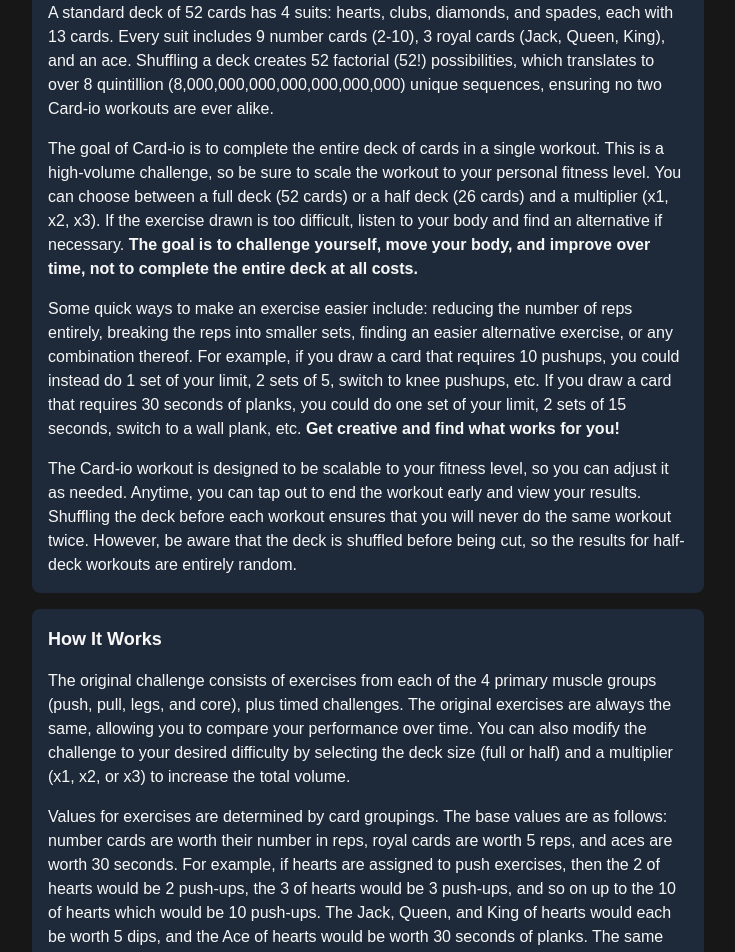
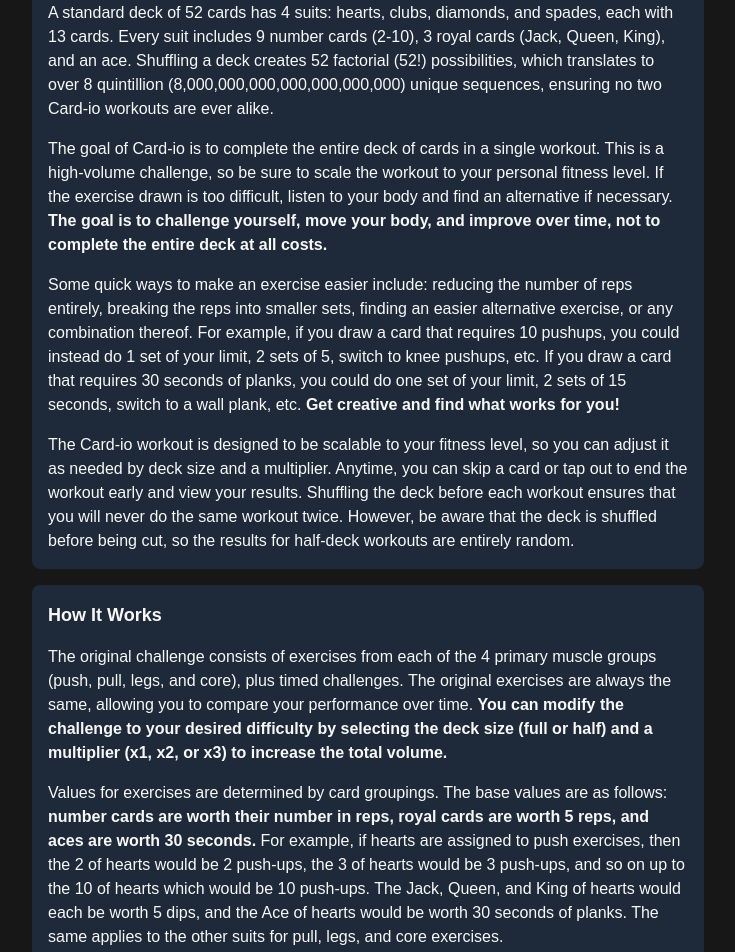
Before and after one commit to natep1123/Card-io, a Next.js app: page /about in a window 1280 px wide. Shown: the part 240-1192 px from the top of the page, without its empty margins (272-1007 px from the left). Built offline with nearby package versions, Linux system fonts and the light colour scheme.

Commit message:
Updated about page

```diff
--- a/src/app/about/page.js
+++ b/src/app/about/page.js
@@ -16,10 +16,9 @@ export default function AboutPage() {
           <p>
             The goal of Card-io is to complete the entire deck of cards in a
             single workout. This is a high-volume challenge, so be sure to scale
-            the workout to your personal fitness level. You can choose between a
-            full deck (52 cards) or a half deck (26 cards) and a multiplier (x1,
-            x2, x3). If the exercise drawn is too difficult, listen to your body
-            and find an alternative if necessary.{" "}
+            the workout to your personal fitness level. If the exercise drawn is
+            too difficult, listen to your body and find an alternative if
+            necessary.{" "}
             <b>
               The goal is to challenge yourself, move your body, and improve
               over time, not to complete the entire deck at all costs.
@@ -37,11 +36,12 @@ export default function AboutPage() {
           </p>
           <p>
             The Card-io workout is designed to be scalable to your fitness
-            level, so you can adjust it as needed. Anytime, you can tap out to
-            end the workout early and view your results. Shuffling the deck
-            before each workout ensures that you will never do the same workout
-            twice. However, be aware that the deck is shuffled before being cut,
-            so the results for half-deck workouts are entirely random.
+            level, so you can adjust it as needed by deck size and a multiplier.
+            Anytime, you can skip a card or tap out to end the workout early and
+            view your results. Shuffling the deck before each workout ensures
+            that you will never do the same workout twice. However, be aware
+            that the deck is shuffled before being cut, so the results for
+            half-deck workouts are entirely random.
           </p>
         </div>
 
@@ -51,16 +51,21 @@ export default function AboutPage() {
             The original challenge consists of exercises from each of the 4
             primary muscle groups (push, pull, legs, and core), plus timed
             challenges. The original exercises are always the same, allowing you
-            to compare your performance over time. You can also modify the
-            challenge to your desired difficulty by selecting the deck size
-            (full or half) and a multiplier (x1, x2, or x3) to increase the
-            total volume.
+            to compare your performance over time.{" "}
+            <b>
+              You can modify the challenge to your desired difficulty by
+              selecting the deck size (full or half) and a multiplier (x1, x2,
+              or x3) to increase the total volume.
+            </b>
           </p>
           <p>
             Values for exercises are determined by card groupings. The base
-            values are as follows: number cards are worth their number in reps,
-            royal cards are worth 5 reps, and aces are worth 30 seconds. For
-            example, if hearts are assigned to push exercises, then the 2 of
+            values are as follows:{" "}
+            <b>
+              number cards are worth their number in reps, royal cards are worth
+              5 reps, and aces are worth 30 seconds.
+            </b>{" "}
+            For example, if hearts are assigned to push exercises, then the 2 of
             hearts would be 2 push-ups, the 3 of hearts would be 3 push-ups, and
             so on up to the 10 of hearts which would be 10 push-ups. The Jack,
             Queen, and King of hearts would each be worth 5 dips, and the Ace of
```
